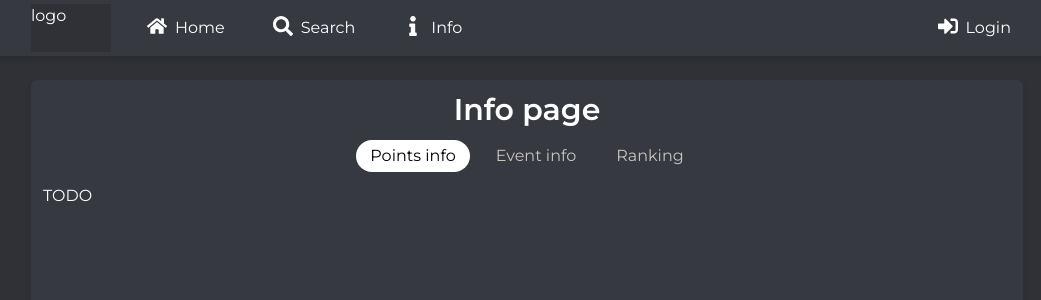
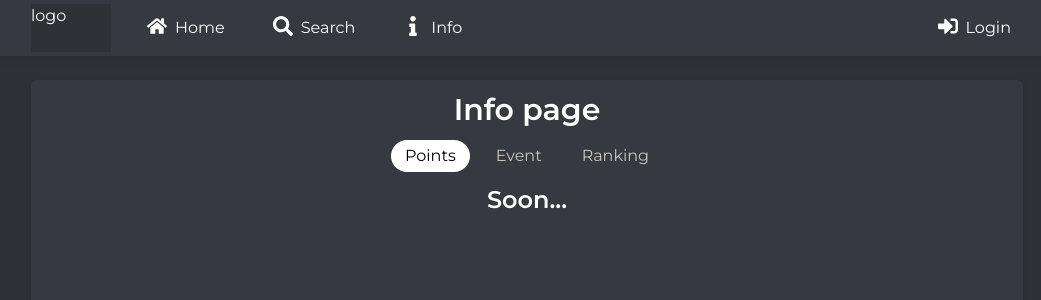
Before and after one commit to Horikaze/danmaku, a Next.js app: page /info/event in a window 1280 px wide. Shown: the top 300 px of the page, without its empty margins (113-1154 px from the left). Built offline with nearby package versions, Linux system fonts and the light colour scheme; no server answers.

Commit message:
added navbar current route indicator

```diff
--- a/app/(main)/components/navbar/NavBar.tsx
+++ b/app/(main)/components/navbar/NavBar.tsx
@@ -1,25 +1,10 @@
-import { FaHome, FaInfo, FaSearch, FaSignInAlt } from "react-icons/fa";
-import NavbarElement from "./NavbarElement";
+import { authOptions } from "@/app/api/auth/[...nextauth]/auth";
+import { getServerSession } from "next-auth";
+import { FaSignInAlt } from "react-icons/fa";
+import NavBarElements from "./NavBarElements";
+import NavbarItem from "./NavbarItem";
 import ProfileLink from "./ProfileLink";
-import { getServerSession } from "next-auth";
-import { authOptions } from "@/app/api/auth/[...nextauth]/auth";
-const navItems = [
-  {
-    href: "/",
-    icon: FaHome,
-    text: "Home",
-  },
-  {
-    href: "/search",
-    icon: FaSearch,
-    text: "Search",
-  },
-  {
-    href: "/info",
-    icon: FaInfo,
-    text: "Info",
-  },
-];
+
 export default async function NavBar() {
   const session = await getServerSession(authOptions);
   return (
@@ -29,16 +14,11 @@ export default async function NavBar() {
     "
     >
       <div className="flex justify-between items-center size-full max-w-[2000px] px-2 md:px-4 lg:px-24 xl:px-36 2xl:px-72">
-        <div className="flex items-center gap-x-6 ">
-          <div className="bg-background h-12 w-20">logo</div>
-          {navItems.map((e) => (
-            <NavbarElement key={e.href} {...e} />
-          ))}
-        </div>
+        <NavBarElements />
         {session ? (
           <ProfileLink />
         ) : (
-          <NavbarElement href="/profile" icon={FaSignInAlt} text="Login" />
+          <NavbarItem href="/profile" icon={FaSignInAlt} text="Login" />
         )}
       </div>
     </nav>
--- /dev/null
+++ b/app/(main)/components/navbar/NavBarElements.tsx
@@ -0,0 +1,32 @@
+"use client";
+import { usePathname } from "next/navigation";
+import { FaHome, FaInfo, FaSearch } from "react-icons/fa";
+import NavbarItem from "./NavbarItem";
+const navItems = [
+  {
+    href: "/",
+    icon: FaHome,
+    text: "Home",
+  },
+  {
+    href: "/search",
+    icon: FaSearch,
+    text: "Search",
+  },
+  {
+    href: "/info",
+    icon: FaInfo,
+    text: "Info",
+  },
+];
+export default function NavBarElements() {
+  const pathname = usePathname();
+  return (
+    <div className="flex items-center gap-x-6 ">
+      <div className="bg-background h-12 w-20">logo</div>
+      {navItems.map((e) => (
+        <NavbarItem key={e.href} {...e} active={pathname === e.href} />
+      ))}
+    </div>
+  );
+}
--- a/app/(main)/components/navbar/NavbarElement.tsx
+++ b/app/(main)/components/navbar/NavbarItem.tsx
@@ -1,20 +1,25 @@
 import Link from "next/link";
 import { IconType } from "react-icons";
 
-type NavbarElementProp = {
+type NavbarItemProp = {
   href: string;
   icon: IconType;
   text: string;
+  active?: boolean;
 };
-export default function NavbarElement({
+export default function NavbarItem({
   href,
   icon: Icon,
   text,
-}: NavbarElementProp) {
+  active,
+}: NavbarItemProp) {
+  console.log(active);
   return (
     <Link
       href={href}
-      className="flex gap-x-2 py-2 px-3 rounded-full bg-primary hover:bg-hover transition-all cursor-pointer"
+      className={`flex gap-x-2 py-2 px-3 rounded-full  ${
+        active ? "bg-hover" : "bg-primary"
+      } hover:bg-hover transition-all cursor-pointer`}
     >
       <Icon className="size-5" />
       <p className="hidden md:block">{text}</p>
--- a/app/info/components/InfoController.tsx
+++ b/app/info/components/InfoController.tsx
@@ -4,8 +4,8 @@ import { usePathname, useRouter } from "next/navigation";
 import { useState } from "react";
 
 const tabs = [
-  { href: "/info", label: "Points info" },
-  { href: "/info/event", label: "Event info" },
+  { href: "/info", label: "Points" },
+  { href: "/info/event", label: "Event" },
   { href: "/info/ranking", label: "Ranking" },
 ];
 
--- a/app/info/event/page.tsx
+++ b/app/info/event/page.tsx
@@ -1,6 +1,3 @@
-
 export default function EventInfo() {
-  return (
-    <div>TODO</div>
-  )
+  return <div className="text-center font-semibold text-2xl">Soon...</div>;
 }
--- a/app/info/page.tsx
+++ b/app/info/page.tsx
@@ -11,14 +11,7 @@ const Info = () => {
       </h2>
       <Divider />
       <p>Points are awarded through a formula:</p>
-      <p>
-        (YourScore /{" "}
-        <a href="/info#wr" className="underline">
-          {" "}
-          WrScore
-        </a>
-        ) * RankScore * AchievementScore
-      </p>
+      <p>(YourScore / WrScore * 100) * Rank * Achievement</p>
       {/* <PointsTesting /> */}
       <div className="flex flex-row gap-x-10">
         <div className="flex flex-col">
--- a/app/info/ranking/page.tsx
+++ b/app/info/ranking/page.tsx
@@ -1,4 +1,3 @@
-
 export default function page() {
-  return <div>Ranking</div>;
+  return <div className="text-center font-semibold text-2xl">Soon...</div>;
 }
```
